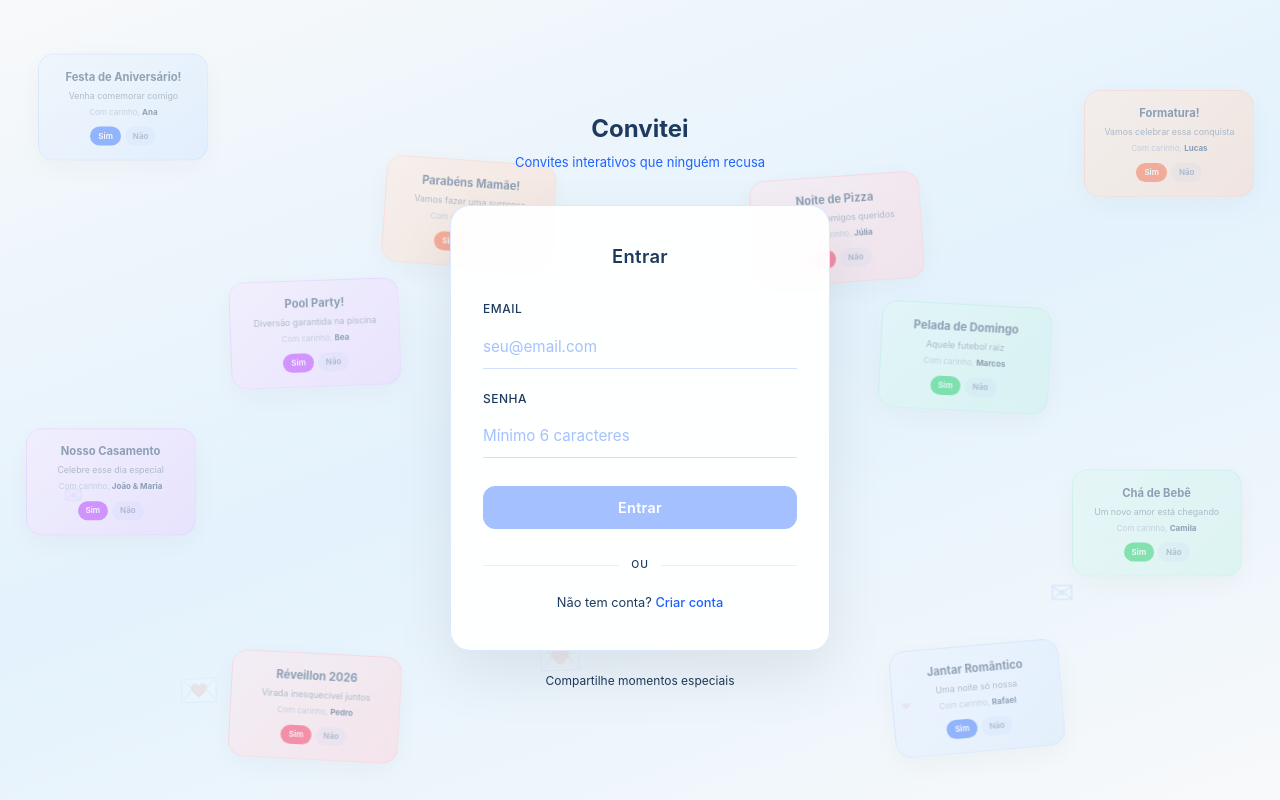
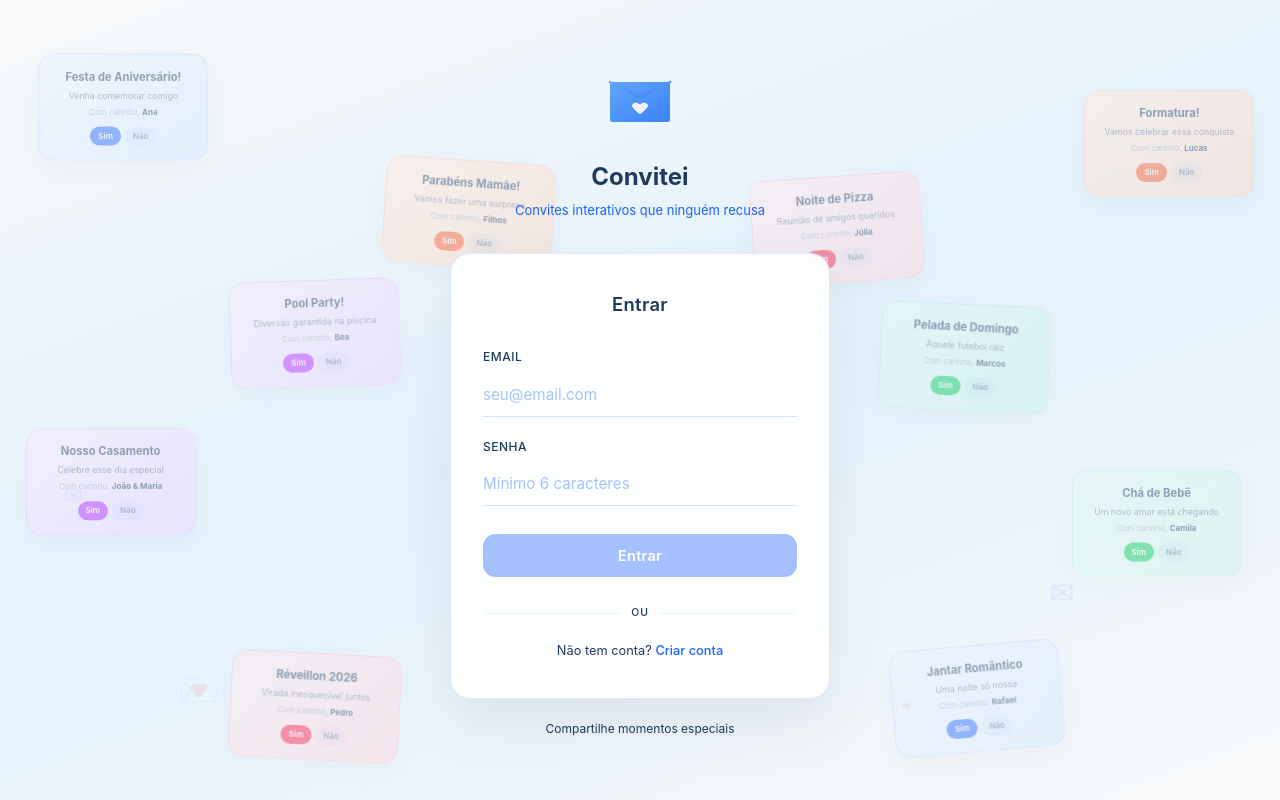
Before and after one commit to marcelovn/nogue-convite, an Angular app: page / in a window 1280 px wide. Built offline with nearby package versions, Linux system fonts and the light colour scheme.

Commit message:
feat: add logo to login and register pages with styling adjustments

```diff
--- a/src/app/components/auth/login.html
+++ b/src/app/components/auth/login.html
@@ -114,6 +114,7 @@
   </div>
 
   <div class="auth-center">
+    <img src="assets/logo.svg" alt="Convitei" class="page-logo" />
     <h1 class="page-title">Convitei</h1>
     <p class="page-subtitle">Convites interativos que ninguém recusa</p>
 
--- a/src/app/components/auth/login.scss
+++ b/src/app/components/auth/login.scss
@@ -216,6 +216,13 @@
   z-index: 1;
 }
 
+.page-logo {
+  width: 80px;
+  height: 80px;
+  margin: 0 auto 16px;
+  display: block;
+}
+
 .page-title {
   font-size: 24px;
   font-weight: 700;
--- a/src/app/components/auth/register.html
+++ b/src/app/components/auth/register.html
@@ -114,6 +114,7 @@
   </div>
 
   <div class="auth-center">
+    <img src="assets/logo.svg" alt="Convitei" class="page-logo" />
     <h1 class="page-title">Convitei</h1>
     <p class="page-subtitle">Crie sua conta e comece a enviar convites</p>
 
--- a/src/app/components/auth/register.scss
+++ b/src/app/components/auth/register.scss
@@ -213,6 +213,13 @@
   z-index: 1;
 }
 
+.page-logo {
+  width: 80px;
+  height: 80px;
+  margin: 0 auto 16px;
+  display: block;
+}
+
 .page-title {
   font-size: 24px;
   font-weight: 700;
```
Also changed, not shown: public/assets/logo.svg (added).
